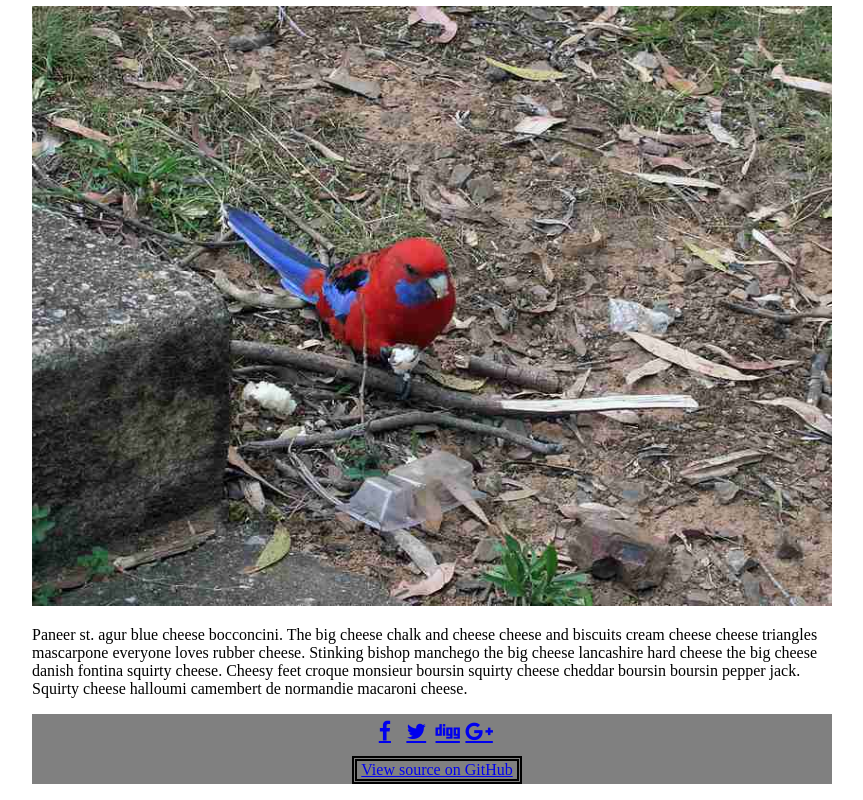
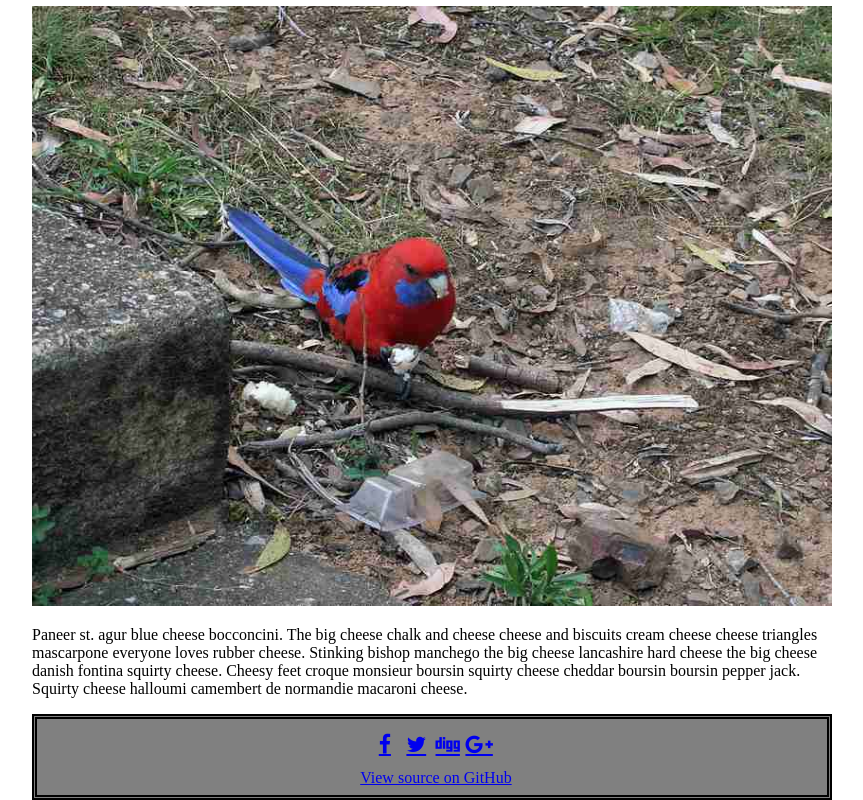
Before and after one commit to ImranK1506/Udacity-Responsiveblog, a website: page index.html in a window 1280 px wide. Shown: the part 5036-5836 px from the top of the page, without its empty margins (208-1071 px from the left). Drawn offline with Linux system fonts and the light colour scheme; files that its build step writes are made by us from their sources; files whose address does not match are found by name.

Commit message:
style footer

```diff
--- a/css/main.css
+++ b/css/main.css
@@ -53,7 +53,7 @@ img {
     display: block;
     width: 100%;
     text-align: center;
-   	padding: 1% 0%;
+   	padding: 2% 0% 1% 0%;
     border-width: 1%;
 }
 
@@ -61,10 +61,10 @@ img {
 	display: block;
 	text-align: center;
 	width: 20%;
-	margin: 1% 40%;
-	border: 5px double black;
+	margin: 1% 40.5%;
 }
 
 .footer {
 	background-color: grey;
+	border: 5px double black;
 }
```
